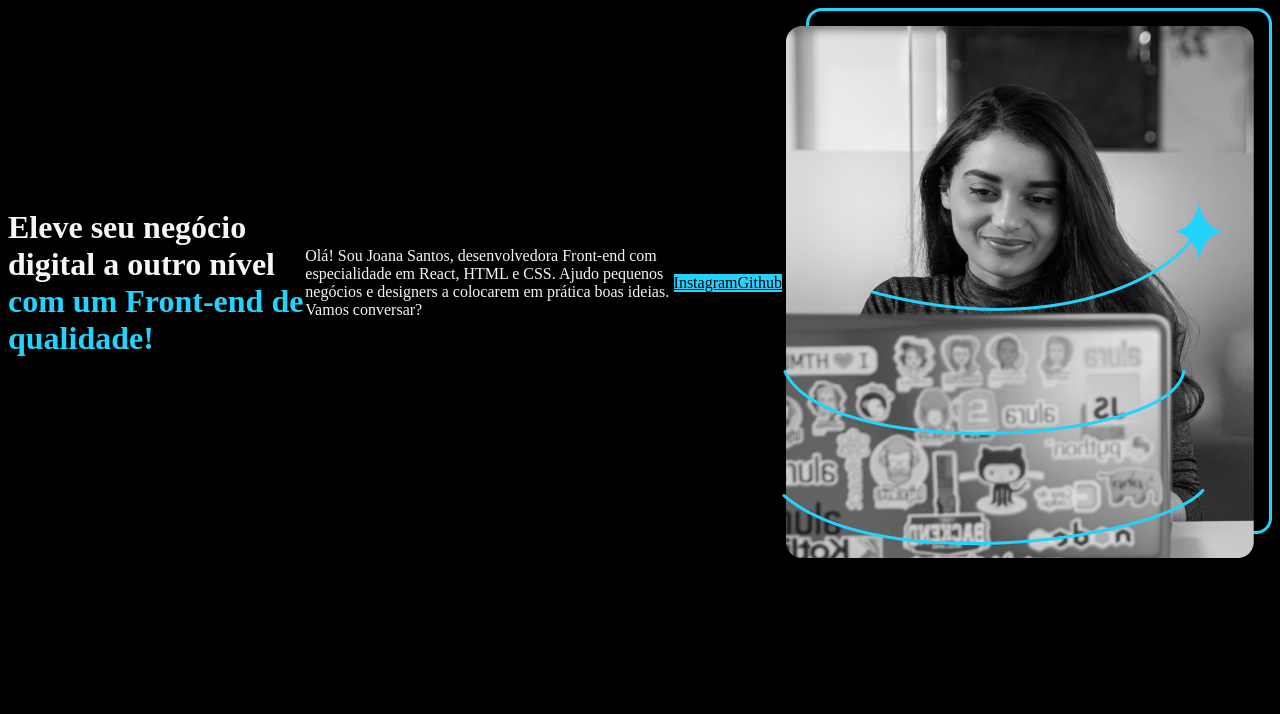
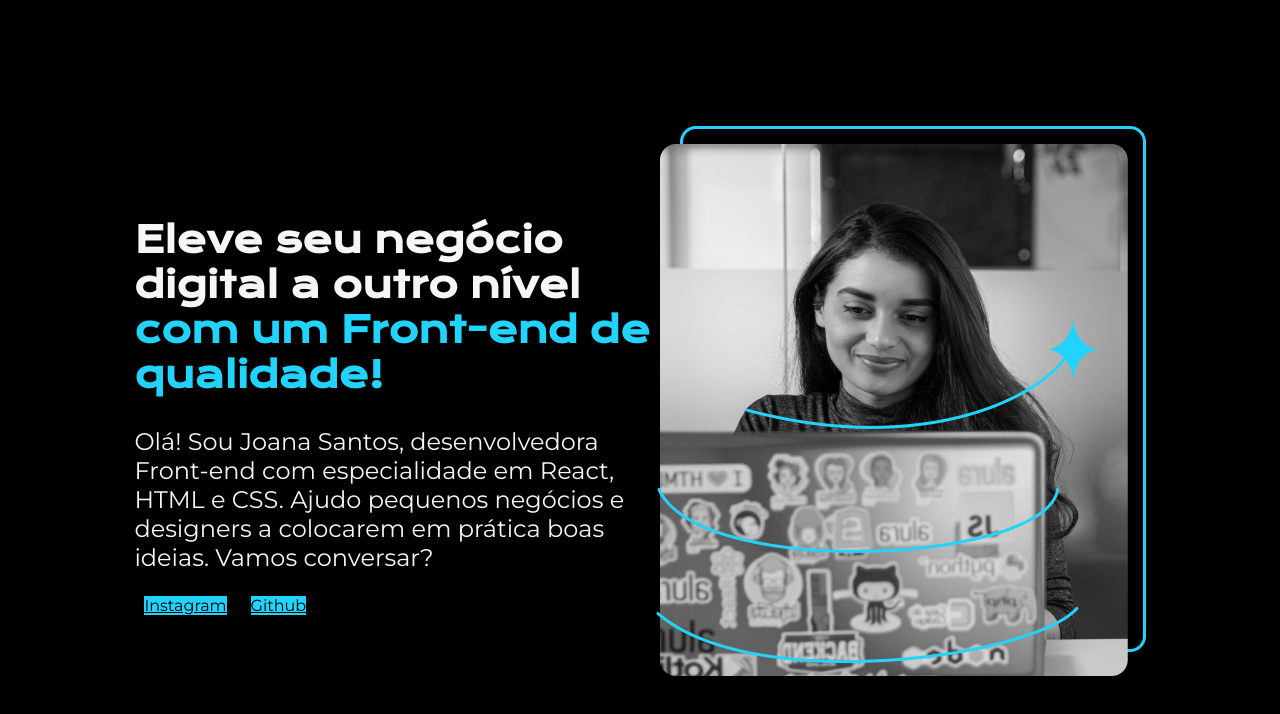
Before and after one commit to ledsouza/portfolio-html-css, a plain HTML site: page index.html in a window 1280 px wide. Drawn offline with nearby package versions, Linux system fonts and the light colour scheme.

Commit message:
styling content

```diff
--- a/index.html
+++ b/index.html
@@ -4,14 +4,18 @@
     <meta charset="UTF-8">
     <meta name="viewport" content="width=device-width, initial-scale=1.0">
     <title>Document</title>
+    <link href='https://fonts.googleapis.com/css?family=Krona One' rel='stylesheet'>
+    <link href='https://fonts.googleapis.com/css?family=Montserrat' rel='stylesheet'>
     <link rel="stylesheet" href="style.css">
 </head>
 <body>
     <header></header>
-    <main class="container">
-        <h1>Eleve seu negócio digital a outro nível <strong class="titulo-destaque">com um Front-end de qualidade!</strong></h1>
-        <p>Olá! Sou Joana Santos, desenvolvedora Front-end com especialidade em React, HTML e CSS. Ajudo pequenos negócios e designers a colocarem em prática boas ideias. Vamos conversar?</p>
-        <a href="https://instagram.com/leandsouza">Instagram</a> <a href="https://github.com/ledsouza">Github</a>
+    <main class="apresentacao">
+        <section class="apresentacao__conteudo">
+            <h1 class="apresentacao__conteudo__heading">Eleve seu negócio digital a outro nível <strong class="titulo-destaque">com um Front-end de qualidade!</strong></h1>
+            <p class="apresentacao__conteudo__paragraph">Olá! Sou Joana Santos, desenvolvedora Front-end com especialidade em React, HTML e CSS. Ajudo pequenos negócios e designers a colocarem em prática boas ideias. Vamos conversar?</p>
+            <a href="https://instagram.com/leandsouza">Instagram</a> <a href="https://github.com/ledsouza">Github</a>
+        </section>
         <img src="Imagem.png" alt="Joana Santos desenvolvendo">
     </main>
     <footer></footer>
--- a/style.css
+++ b/style.css
@@ -8,6 +8,8 @@ body {
 a {
     background-color: #22D4FD;
     color: #000000;
+    margin: 0 10px;
+    font-family: 'Montserrat';
 }
 
 h1{
@@ -18,8 +20,23 @@ h1{
     color: #22D4FD;
 }
 
-.container {
+.apresentacao {
+    margin: 10%;
     display: flex;
     align-items: center;
     justify-content: space-between;
 }
+
+.apresentacao__conteudo {
+    width: 615px;
+}
+
+.apresentacao__conteudo__heading {
+    font-family: 'Krona One';
+    font-size: 36px;
+}
+
+.apresentacao__conteudo__paragraph {
+    font-family: 'Montserrat';
+    font-size: 24px;
+}
```
